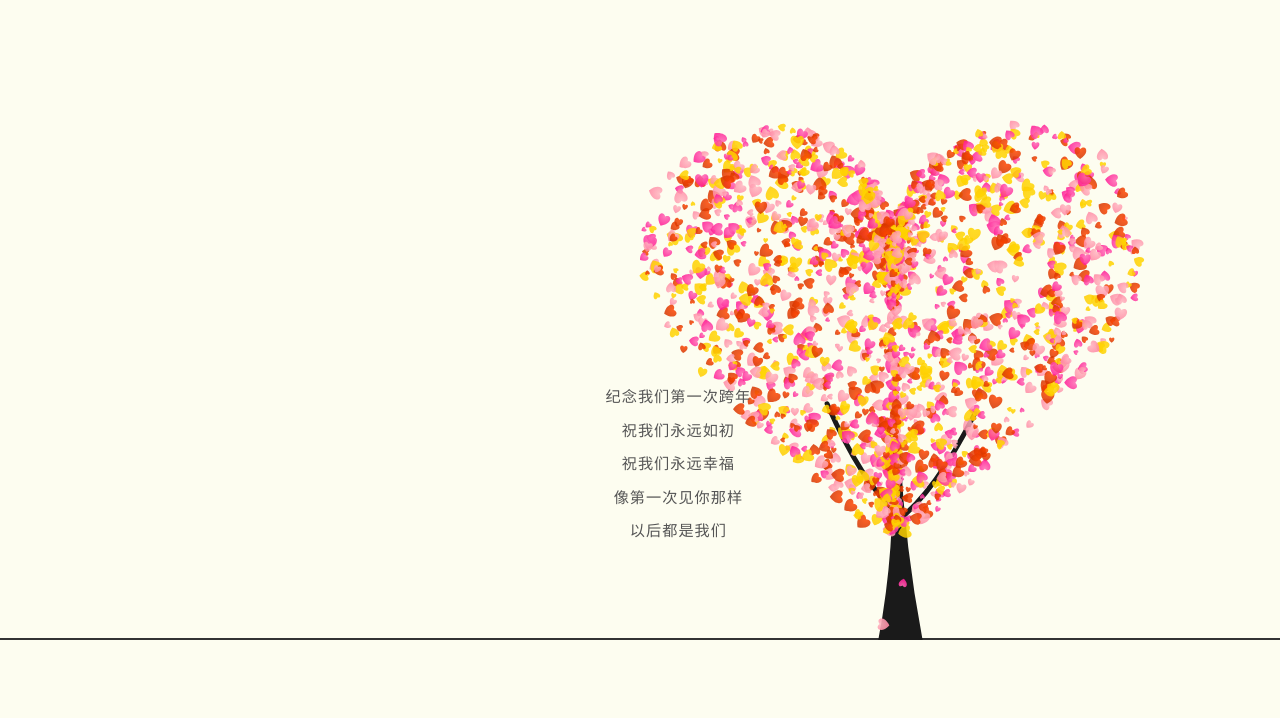
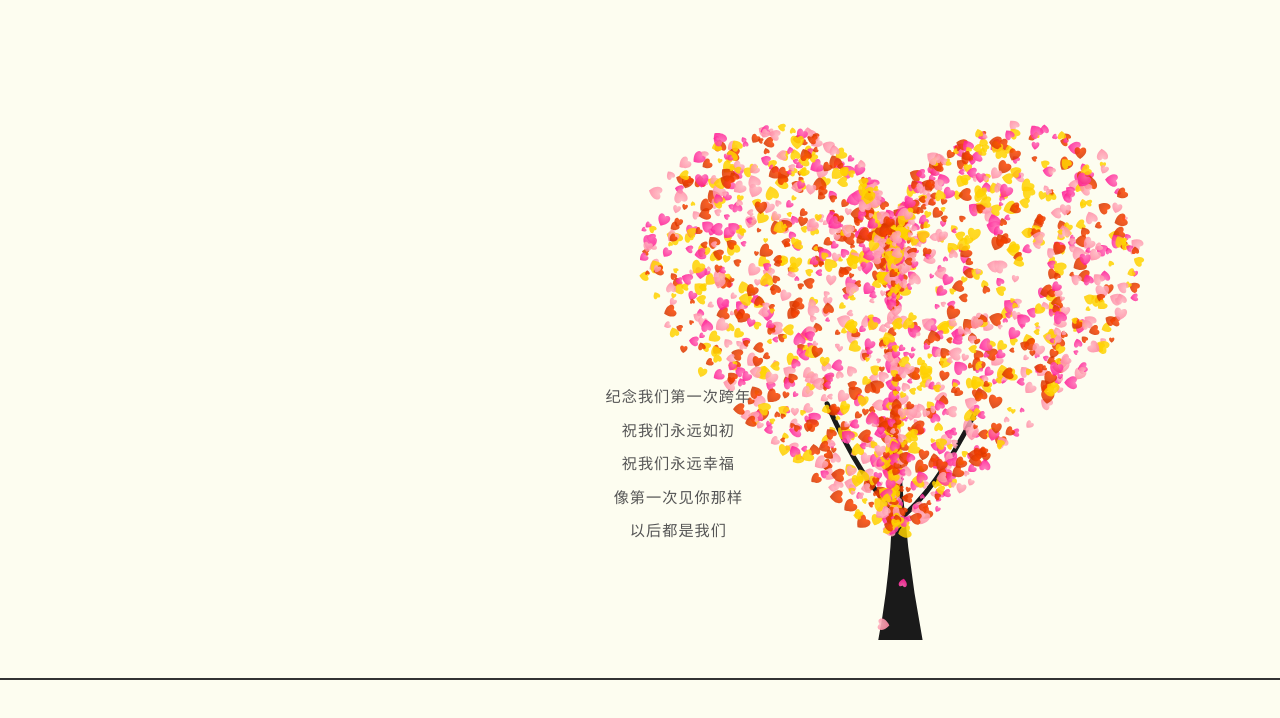
Before and after one commit to jichaun/Give-My-Heart-To-You, a plain HTML site: page index.html in a window 1280 px wide. Drawn offline with Linux system fonts and the light colour scheme; animation ran at ten frames a second.

Commit message:
Update index.html

```diff
--- a/index.html
+++ b/index.html
@@ -38,7 +38,7 @@
         #treeCanvas { position: absolute; top: 0; left: 0; z-index: 5; width: 100%; height: 100%; }
 
         .horizon {
-            position: absolute; bottom: 20%; left: 0; right: 0;
+            position: absolute; bottom: 15%; left: 0; right: 0;
             height: 2px; background-color: #333; z-index: 2;
         }
 
```
